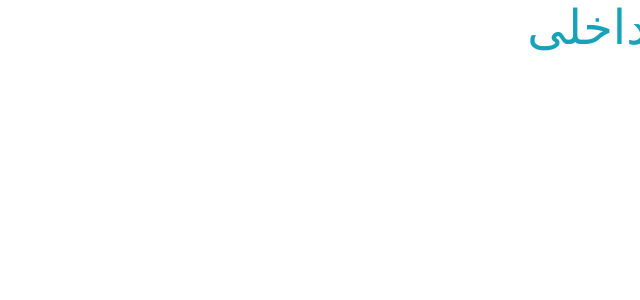
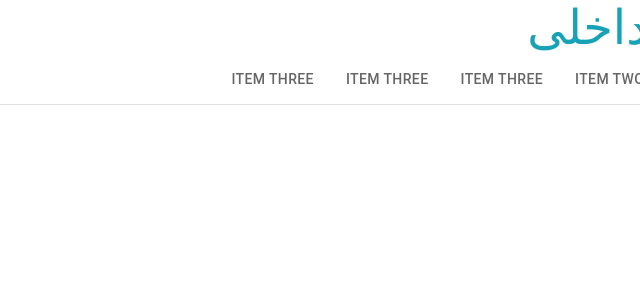
Before and after one commit to zmadineh/Alibaba, a Next.js app: page / in a window 1280 px wide. Shown: the top 300 px of the page, without its empty margins (640-1280 px from the left). Built offline with nearby package versions, Linux system fonts and the light colour scheme.

Commit message:
Simple Tabview Created

```diff
--- /dev/null
+++ b/Components/HomePage/Tabview/TabPanel.tsx
@@ -0,0 +1,29 @@
+import Box from '@mui/material/Box/Box';
+import Typography from '@mui/material/Typography/Typography';
+import React from 'react'
+
+type Props = {
+    children?: React.ReactNode;
+    index: number;
+    value: number;
+}
+
+const TabPanel = ({children, value, index}: Props) => {
+  return (
+    <div
+      role="tabpanel"
+      hidden={value !== index}
+      id={`simple-tabpanel-${index}`}
+      aria-labelledby={`simple-tab-${index}`}
+
+    >
+      {value === index && (
+        <Box sx={{ p: 3 }}>
+          <Typography>{children}</Typography>
+        </Box>
+      )}
+    </div>
+  )
+}
+
+export default TabPanel
--- /dev/null
+++ b/Components/HomePage/Tabview/Tabview.tsx
@@ -0,0 +1,58 @@
+
+import React from 'react'
+
+import Grid from '@mui/material/Grid/Grid'
+import Tabs from '@mui/material/Tabs';
+import Tab from '@mui/material/Tab';
+import Typography from '@mui/material/Typography';
+import Box from '@mui/material/Box';
+import TabPanel from './TabPanel'
+
+interface TabPanelProps {
+    children?: React.ReactNode;
+    index: number;
+    value: number;
+  }
+
+type Props = {}
+
+const Tabview = (props: Props) => {
+
+    const [value, setValue] = React.useState(0);
+
+  const handleChange = (event: React.SyntheticEvent, newValue: number) => {
+    setValue(newValue);
+    }
+    function a11yProps(index: number) {
+        return {
+          id: `simple-tab-${index}`,
+          'aria-controls': `simple-tabpanel-${index}`,
+        };
+      }
+  return (
+    <Grid>
+        <Box sx={{ width: '100%' }}>
+            <Box sx={{ borderBottom: 1, borderColor: 'divider' }}>
+                <Tabs value={value} onChange={handleChange} aria-label="basic tabs example">
+                <Tab label="Item One" {...a11yProps(0)} />
+                <Tab label="Item Two" {...a11yProps(1)} />
+                <Tab label="Item Three" {...a11yProps(2)} />
+                <Tab label="Item Three" {...a11yProps(3)} />
+                <Tab label="Item Three" {...a11yProps(4)} />
+                </Tabs>
+            </Box>
+            <TabPanel value={value} index={0}>
+                Item One
+            </TabPanel>
+            <TabPanel value={value} index={1}>
+                Item Two
+            </TabPanel>
+            <TabPanel value={value} index={2}>
+                Item Three
+            </TabPanel>
+        </Box>
+    </Grid>
+  )
+}
+
+export default Tabview
--- a/pages/index.tsx
+++ b/pages/index.tsx
@@ -2,6 +2,7 @@
 import Head from 'next/head'
 import Image from 'next/image'
 import styles from '../styles/Home.module.css'
+import Tabview from '../Components/HomePage/Tabview/Tabview'
 
 export default function Home() {
   return (
@@ -13,7 +14,7 @@
       <Typography variant={'h3'} color={'info.300'}>
             {'پرواز داخلی'}
       </Typography>
-
+      <Tabview/>
     </div>
   )
 }
```
